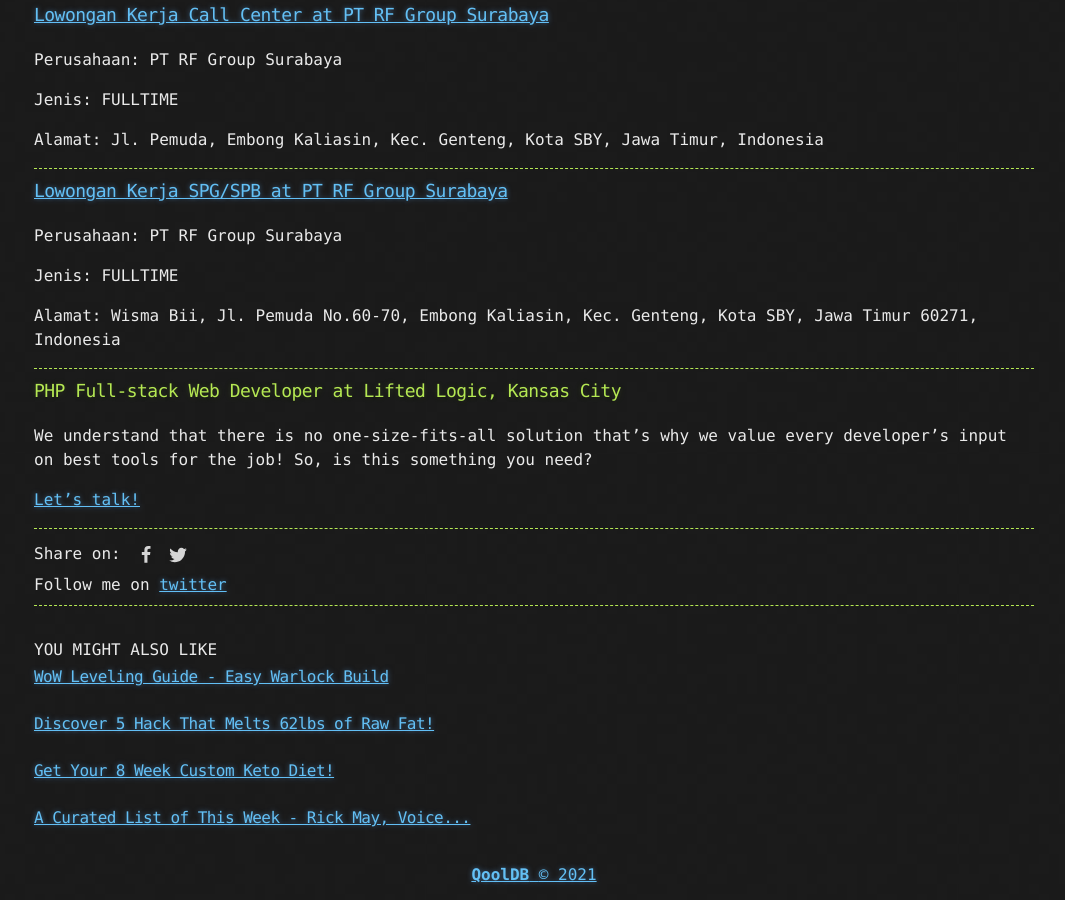
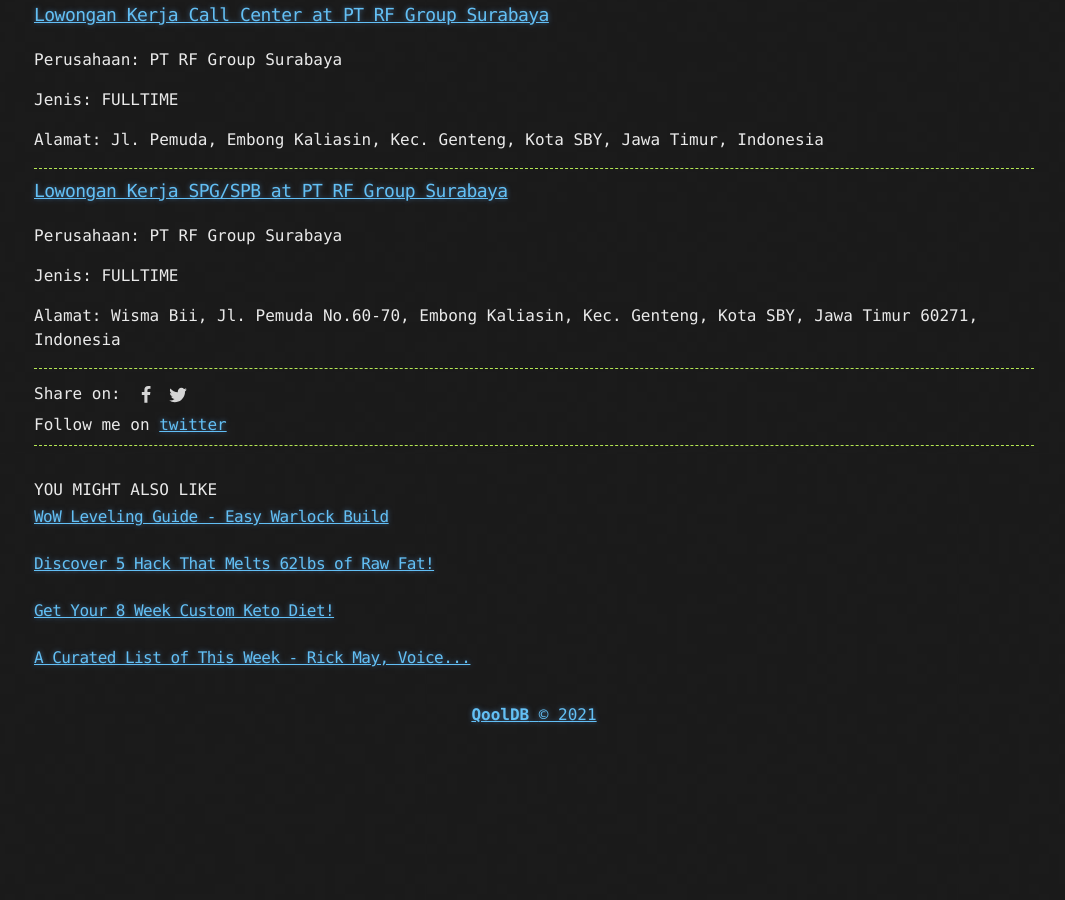
Before and after one commit to coffeecocoa/qooldb, a Jekyll site: the page built from _posts/2021-03-12-lowongan-kerja-surabaya-2021-fresh-graduate-terbaru.md, in a window 1280 px wide and 900 px high, scrolled down 1675 px. Shown: the whole window, without its empty margins (106-1171 px from the left). Built offline with Jekyll 4.4.1, drawn with Linux system fonts in a browser that asks for light colours; after the commit the page ends 2415 px from its top, so only the background shows below that.

```diff
--- a/_posts/2021-03-12-lowongan-kerja-surabaya-2021-fresh-graduate-terbaru.md
+++ b/_posts/2021-03-12-lowongan-kerja-surabaya-2021-fresh-graduate-terbaru.md
@@ -84,11 +84,3 @@
 Jenis: FULLTIME
 
 Alamat: Wisma Bii, Jl. Pemuda No.60-70, Embong Kaliasin, Kec. Genteng, Kota SBY, Jawa Timur 60271, Indonesia
-
-<hr>
-
-### PHP Full-stack Web Developer at Lifted Logic, Kansas City
-
-We understand that there is no one-size-fits-all solution that's why we value every developer’s input on best tools for the job! So, is this something you need?
-
-<a href="mailto:todd@liftedlogic.com" target="">Let's talk!</a>
```
